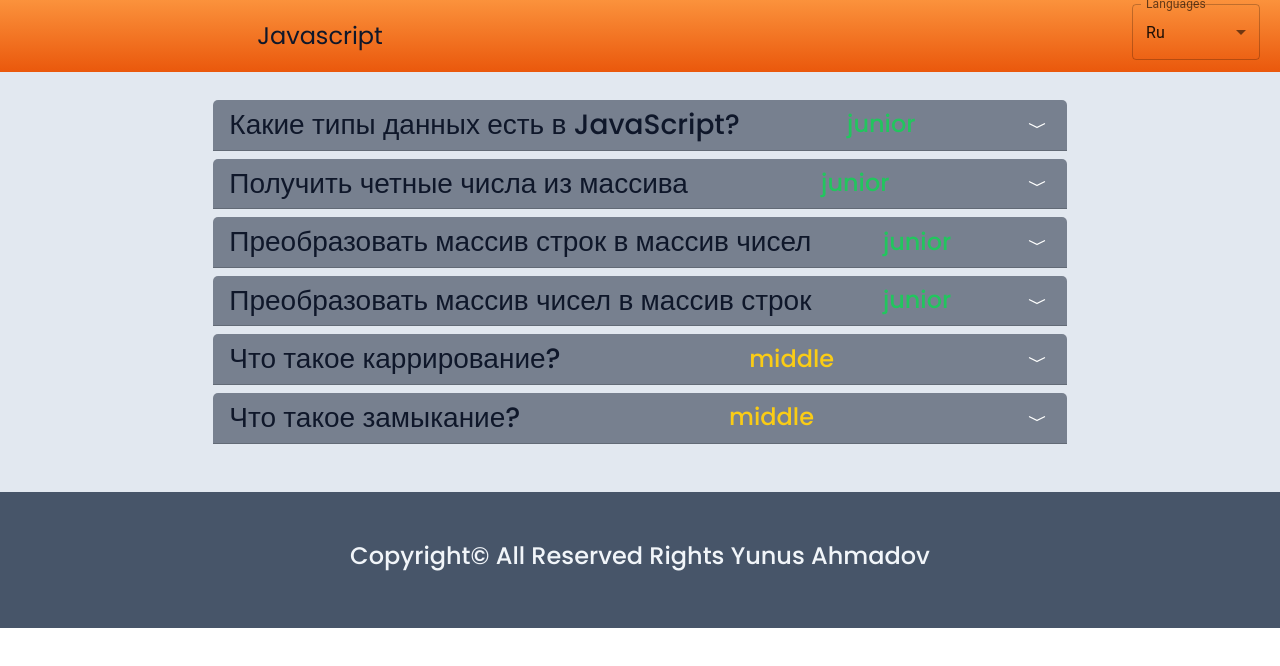
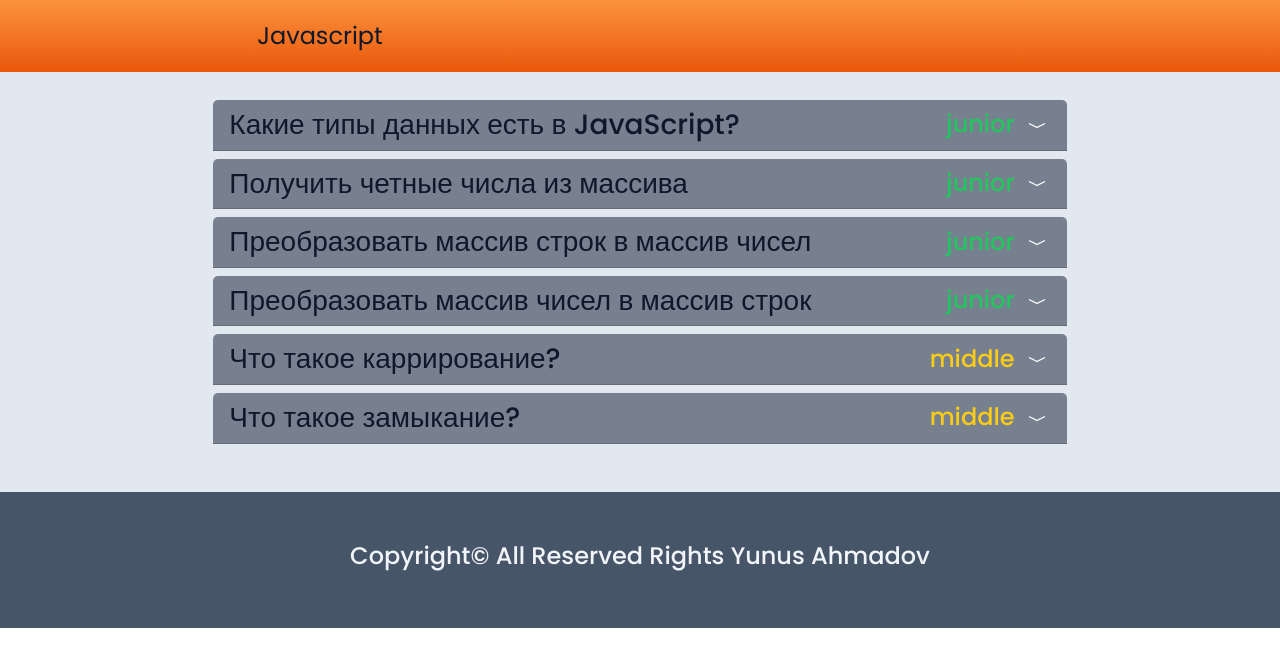
Before and after one commit to yunusahmadov/InterviewProject, a React (Vite) app: page /jsPage in a window 1280 px wide. Shown: the top 666 px of the page. Built offline with nearby package versions, Linux system fonts and the light colour scheme.

Commit message:
added lang to lcoalstorage

```diff
--- a/src/components/Pages/PageElems/PageMain.jsx
+++ b/src/components/Pages/PageElems/PageMain.jsx
@@ -12,28 +12,37 @@ import InputLabel from '@mui/material/InputLabel';
 import MenuItem from '@mui/material/MenuItem';
 import FormControl from '@mui/material/FormControl';
 import Select from '@mui/material/Select';
-import { useSelector } from 'react-redux';
+import { useDispatch, useSelector } from 'react-redux';
 import DarkLightBtn from './DarkLightBtn';
+import { changeStateValue } from '../../../reduxx/MainReducer';
 
 function PageMain({ test:{questions},langType,description1,description2} ) {
   const darkTheme=useSelector(state=>state.Data.darkTheme)
+  const language=useSelector(state=>state.Data.language)
+  const dispatch=useDispatch()
 
-  const [lang,setLang]=useState('')
+  // const [lang,setLang]=useState('')
+    const [aa, setLanguage] = useState('');
+
   useEffect(() => {
-    setLang('ru')
+    const getLang = localStorage.getItem('lang');
+    setLanguage(getLang);
   }, [])
-  function test(lang) {
-    if (lang === 'ru') {
-      setLang('ru')
-    } else if (lang === 'en') {
-      setLang('en')
+  function test(language) {
 
-    }
+    // }
+    // if (language ==='ru') {
+    //   dispatch(changeStateValue({ name: 'language', value: 'ru' }));
+    //   localStorage.setItem('lang', language);
+    // }else if(language === 'en'){
+    //   dispatch(changeStateValue({ name: 'language', value: 'en' }));
+    //   localStorage.setItem('lang', language);
+    // }
   }
 
 
   i18next.init({
-    lng: lang,
+    lng: aa,
     resources: {
       en: {
         translation: enQuest,
@@ -47,19 +56,19 @@ function PageMain({ test:{questions},langType,description1,description2} ) {
     <div className={`w-full h-auto pb-5 transition-all duration-700 ${darkTheme?'bg-slate-800':'bg-slate-200'}`}>
 <div className='w-full flex items-center justify-between px-5'>
 <div className='absolute top-1 right-5'>
-<FormControl className='w-32  border-white ' >
+{/* <FormControl className='w-32  border-white ' >
     <InputLabel className="text-slate-100" id="demo-simple-select-label ">Languages</InputLabel>
     <Select
       labelId="demo-simple-select-label"
       id="demo-simple-select"
       label="Age"
-      value={lang}
+      value={aa}
       onChange={(e)=>test(e.target.value)}
     >
       <MenuItem className="text-slate-100 bg-sky-400" value={'ru'}>Ru</MenuItem>
       <MenuItem value={'en'}>En</MenuItem>
     </Select>
-</FormControl>
+</FormControl> */}
 </div>
 
 </div>
@@ -73,16 +82,19 @@ function PageMain({ test:{questions},langType,description1,description2} ) {
                   <Card.Header className={`${darkTheme ? 'text-white' : 'text-white'}`}>
                   {/* <Card.Header className='bg-red-900'> */}
                   <h3 className={`'xl:text-xl lg:text-lg mb-0 ' ${darkTheme ? 'text-slate-100' : 'text-slate-900'}`}>{i18next.t(question.title)} </h3>
-                  {
+              <div className='flex gap-2'>
+              {
                     question.level=='junior'?
                   <h4 className='mb-0 xl:text-lg lg:text-md text-green-500'>{question.level}</h4>:
                   question.level=='middle'?
                   <h4 className='mb-0 xl:text-lg lg:text-md text-yellow-400'>{question.level}</h4>:
-                  null
+                  question.level=='senior'?
+                  <h4 className='mb-0 xl:text-lg lg:text-md text-red-700'>{question.level}</h4>:null
                   }
                     <AccordionElement  eventKey="1"  >
 
                     </AccordionElement>
+              </div>
                   </Card.Header>
                   <Accordion.Collapse eventKey="1">
                     <Card.Body className={`${darkTheme ? 'bg-slate-800' : 'bg-slate-300'}`}>
--- a/src/components/Pages/PageElems/SelectItem.jsx
+++ b/src/components/Pages/PageElems/SelectItem.jsx
@@ -4,24 +4,29 @@ import InputLabel from '@mui/material/InputLabel';
 import MenuItem from '@mui/material/MenuItem';
 import FormControl from '@mui/material/FormControl';
 import Select from '@mui/material/Select';
+import { useDispatch, useSelector } from 'react-redux';
+import { changeStateValue } from '../../../reduxx/MainReducer';
 
 function SelectItem({changeLanguage}) {
     const { t } = useTranslation();
-    const [lang,setLang]=useState('ru')
-
+    const language=useSelector(state=>state.Data.language)
+    const dispatch=useDispatch()
     useEffect(() => {
-      setLang('ru')
+      dispatch(changeStateValue({ name: 'language', value: 'ru' }));
     }, [])
-    function test(lang) {
-      if (lang === 'ru') {
+    function test(language) {
+      if (language ==='ru') {
         changeLanguage('ru')
-        setLang('ru')
-      } else if (lang === 'en') {
+        dispatch(changeStateValue({ name: 'language', value: 'ru' }));
+          localStorage.setItem('lang', language);
+      }else if(language === 'en'){
         changeLanguage('en')
-        setLang('en')
+        dispatch(changeStateValue({ name: 'language', value: 'en' }));
+        localStorage.setItem('lang', language);
 
       }
     }
+    console.log(language);
   return (
     <FormControl className='w-10  border-white' fullWidth >
     <InputLabel className="text-slate-100" id="demo-simple-select-label">Languages</InputLabel>
@@ -29,7 +34,7 @@ function SelectItem({changeLanguage}) {
       labelId="demo-simple-select-label"
       id="demo-simple-select"
       label="Age"
-      value={lang}
+      value={language}
       onChange={(e)=>test(e.target.value)}
     >
       <MenuItem className="text-slate-100 bg-sky-400" value={'ru'}>Ru</MenuItem>
--- a/src/reduxx/initialState.js
+++ b/src/reduxx/initialState.js
@@ -1,4 +1,5 @@
 //Global state
 export const initialStates={
-    darkTheme:false
+    darkTheme:false,
+    language:'ru'
 }
```
